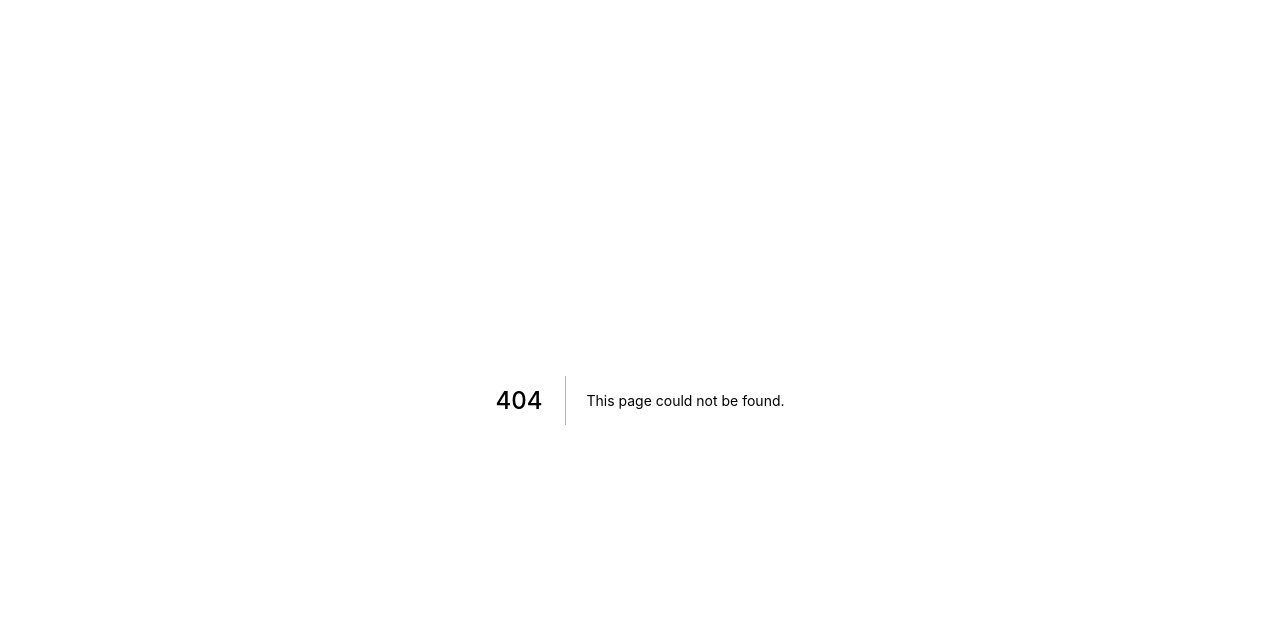
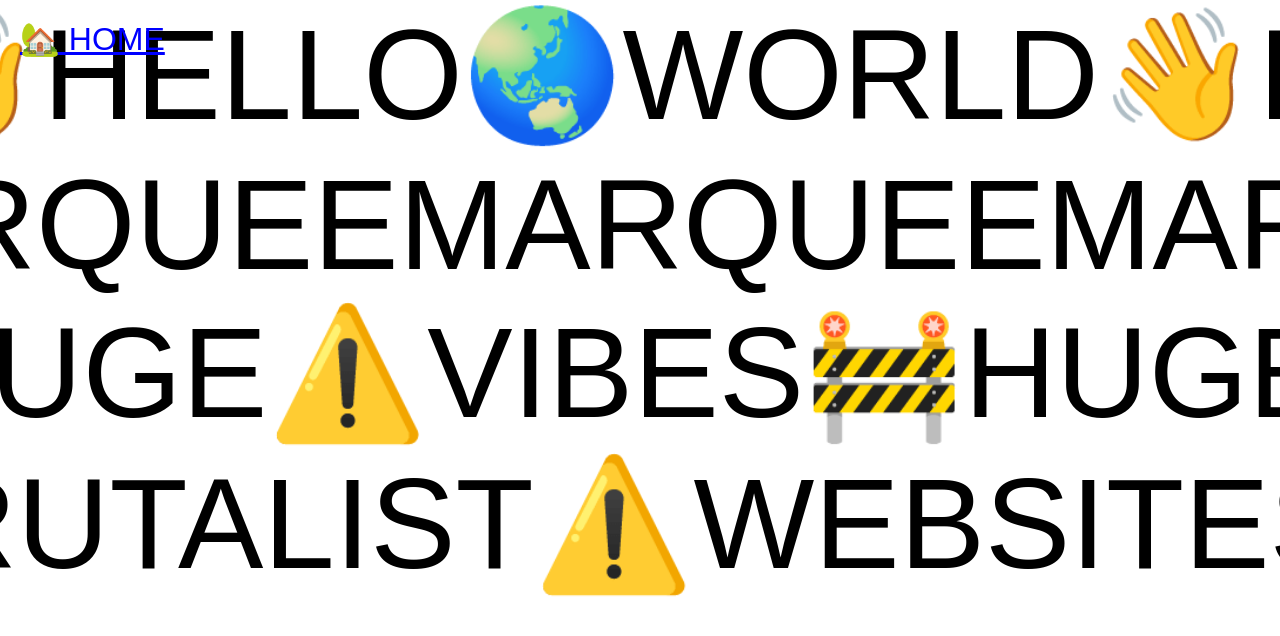
Before and after one commit to alachie/prototype.brutalist.website, a Next.js app: page /demo/marquee in a window 1280 px wide. Before the commit this address had no page. Shown: the top 636 px of the page. Built offline with nearby package versions, Linux system fonts and the light colour scheme.

Commit message:
added marquee demo

```diff
--- /dev/null
+++ b/pages/demo/marquee.js
@@ -0,0 +1,57 @@
+import Head from 'next/head'
+import Link from 'next/link'
+
+function Marquee({children}) {
+    return (
+        <div className="marquee-wrapper">
+            <div className="marquee-inner">
+                {[...Array(4)].map(() => (
+                    [...children]
+                ))}
+            </div>
+            <div className="marquee-inner">
+                {[...Array(4)].map(() => (
+                    [...children]
+                ))}
+            </div>
+            </div>
+    )
+}
+
+
+export default function Drag() {
+    return (
+        <div className="marquee-page">
+            <Head>
+                <title>MARQUEE - BRUTALIST.WEBSITE</title>
+
+            </Head>
+            <Link href="/"><a className="home-link">🏡 HOME</a></Link>
+            <Marquee>
+                <div>👋</div>
+                <div>hello</div>
+                <div>🌏</div>
+                <div>world</div>
+            </Marquee>
+            <Marquee>
+                <div>marquee</div>
+                <div>marquee</div>
+                <div>marquee</div>
+                <div>marquee</div>
+            </Marquee>
+            <Marquee>
+                <div>Huge</div>
+                <div>⚠️</div>
+                <div>vibes</div>
+                <div>🚧</div>
+            </Marquee>
+            <Marquee>
+                <div>Brutalist</div>
+                <div>⚠️</div>
+                <div>Websites</div>
+                <div>🚧</div>
+            </Marquee>
+
+        </div>
+    )
+}
--- a/pages/index.js
+++ b/pages/index.js
@@ -19,6 +19,10 @@ export default function Home() {
           <tbody>
             <tr>
               <td>30.04.2021</td>
+              <td><Link href="/demo/marquee">Marquee</Link></td>
+            </tr>
+            <tr>
+              <td>30.04.2021</td>
               <td><Link href="/demo/image-smear">Image Smear</Link></td>
             </tr>
             <tr>
--- a/styles/globals.css
+++ b/styles/globals.css
@@ -40,3 +40,38 @@ body {
 .image-smear-page canvas:active {
   cursor: grabbing;
 }
+
+.marquee-wrapper {
+  display: block;
+  width: 100%;
+  font-size: 10vw;
+  white-space: nowrap;
+  text-transform: uppercase;
+  overflow: hidden;
+  font-family: sans-serif;
+}
+/*
+.marquee-wrapper:hover .marquee-inner {
+  animation-play-state: paused;
+  background: black;
+  color: white;
+} */
+
+.marquee-inner,
+.marquee-inner div {
+  display: inline-block;
+}
+
+.marquee-inner {
+  animation: marquee 20s infinite linear;
+}
+
+@keyframes marquee {
+  0% {
+    transform: translateX(0);
+  }
+
+  100% {
+    transform: translateX(-100%);
+  }
+}
```
